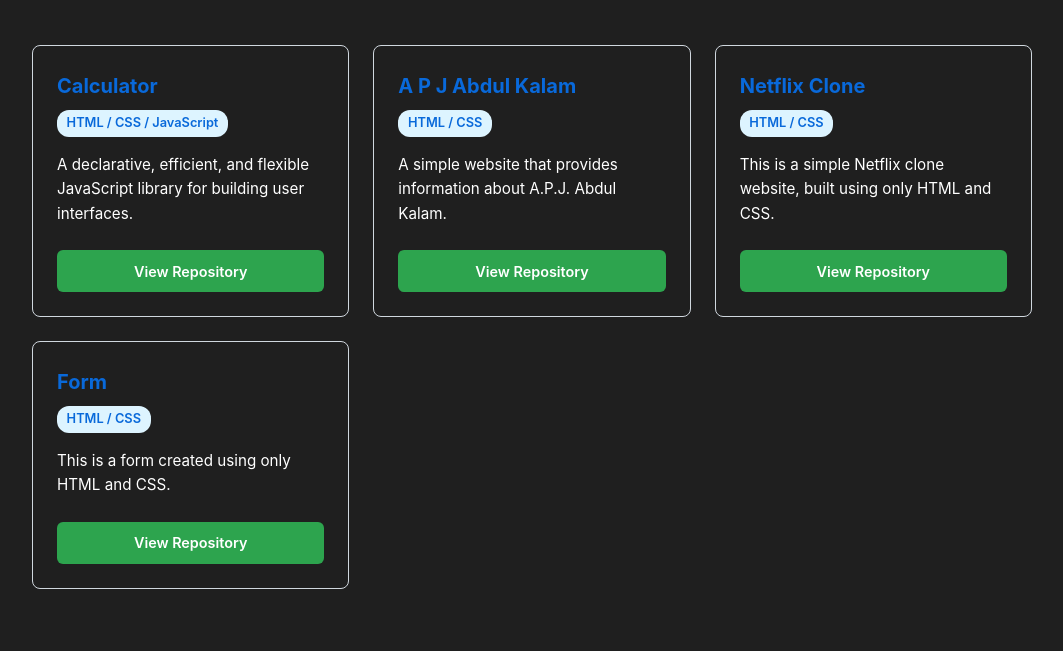
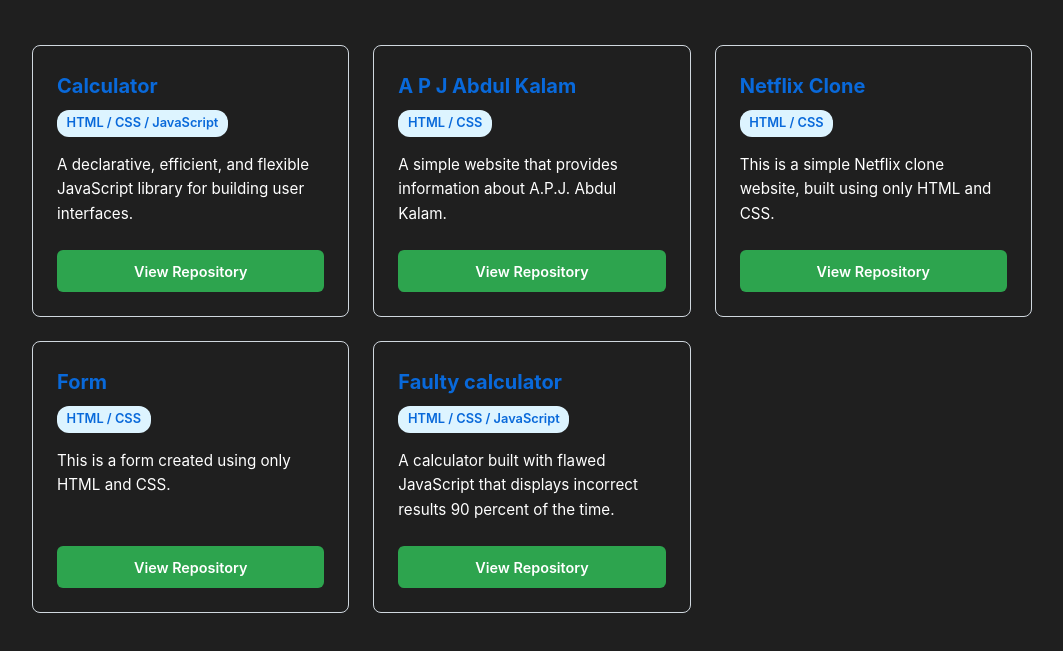
Before and after one commit to amityadav288/project, a plain HTML site: page index.html in a window 1280 px wide. Shown: the part 135-786 px from the top of the page, without its empty margins (108-1171 px from the left). Drawn offline with Linux system fonts and the light colour scheme.

Commit message:
Update index.html

```diff
--- a/index.html
+++ b/index.html
@@ -160,6 +160,13 @@
             <a href="Form/index.html" target="_blank" class="btn">View Repository</a>
         </article>
 
+        <article class="card">
+            <h2><a href="#"> Faulty calculator </a></h2>
+            <span class="language"> HTML / CSS / JavaScript </span>
+            <p>A calculator built with flawed JavaScript that displays incorrect results 90 percent of the time.</p>
+            <a href="Form/index.html" target="_blank" class="btn">View Repository</a>
+        </article>
+
 
     </main>
 
```
